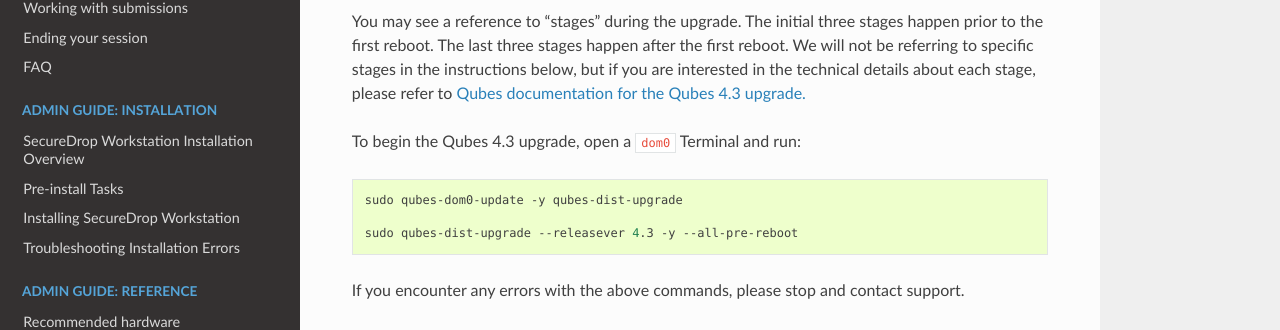
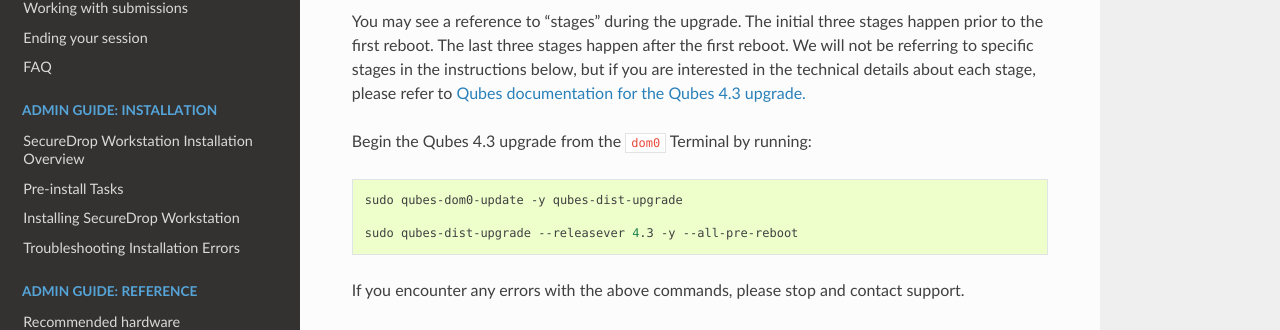
Before and after one commit to freedomofpress/securedrop-workstation-docs, a Sphinx documentation site: the page built from docs/admin/reference/upgrade_to_qubes_4.3.rst, in a window 1280 px wide and 900 px high, scrolled down 2945 px. Shown: the part 126-456 px from the top of the window. Built offline with Sphinx 7.4.7 and the Read the Docs theme 3.1.0, drawn with Linux system fonts in a browser that asks for light colours.

Commit message:
Rephrase

```diff
--- a/docs/admin/reference/upgrade_to_qubes_4.3.rst
+++ b/docs/admin/reference/upgrade_to_qubes_4.3.rst
@@ -151,7 +151,7 @@
 but if you are interested in the technical details about each stage, please refer
 to `Qubes documentation for the Qubes 4.3 upgrade. <https://doc.qubes-os.org/en/latest/user/downloading-installing-upgrading/upgrade/4_3.html#how-to-upgrade-from-qubes-4-2-to-qubes-4-3-in-place>`_
 
-To begin the Qubes 4.3 upgrade, open a ``dom0`` Terminal and run:
+Begin the Qubes 4.3 upgrade from the ``dom0`` Terminal by running:
 
 .. code-block:: sh
 
```
